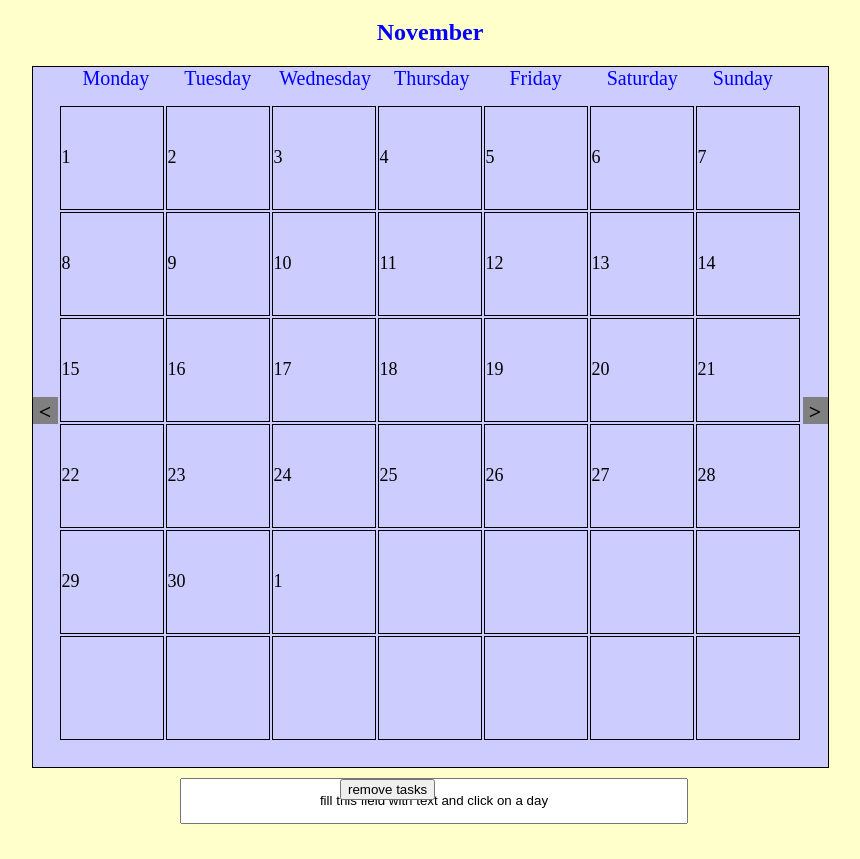
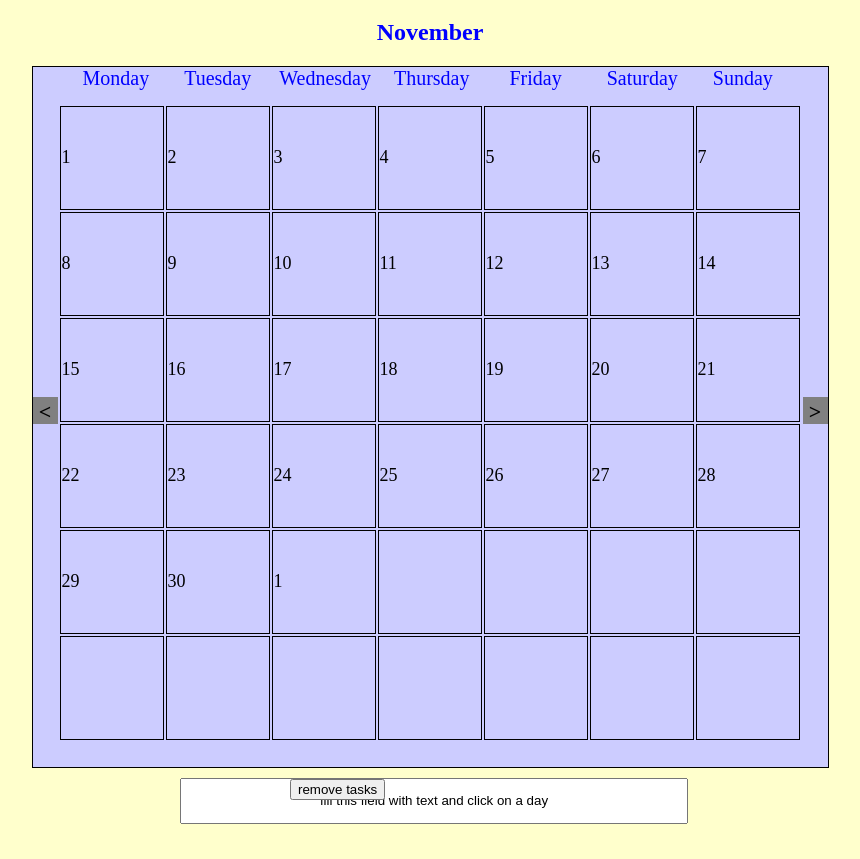
Before and after one commit to nowos/Calendar, a plain HTML site: page index.html in a window 1280 px wide. Shown: the part 61-920 px from the top of the page, without its empty margins (210-1070 px from the left). Drawn offline with nearby package versions, Linux system fonts and the light colour scheme.

Commit message:
Update stylesheet.css

```diff
--- a/stylesheet.css
+++ b/stylesheet.css
@@ -131,11 +131,10 @@ td{
 }
 .remove{
    display: inline;
-   height: 60px;
+   height: 80px;
    width: 100px;
    margin: 0 auto;
-   float: right ;
    position: absolute;
    top: 840px;
-   left: 550px;
+   left: 500px;
 }
```
